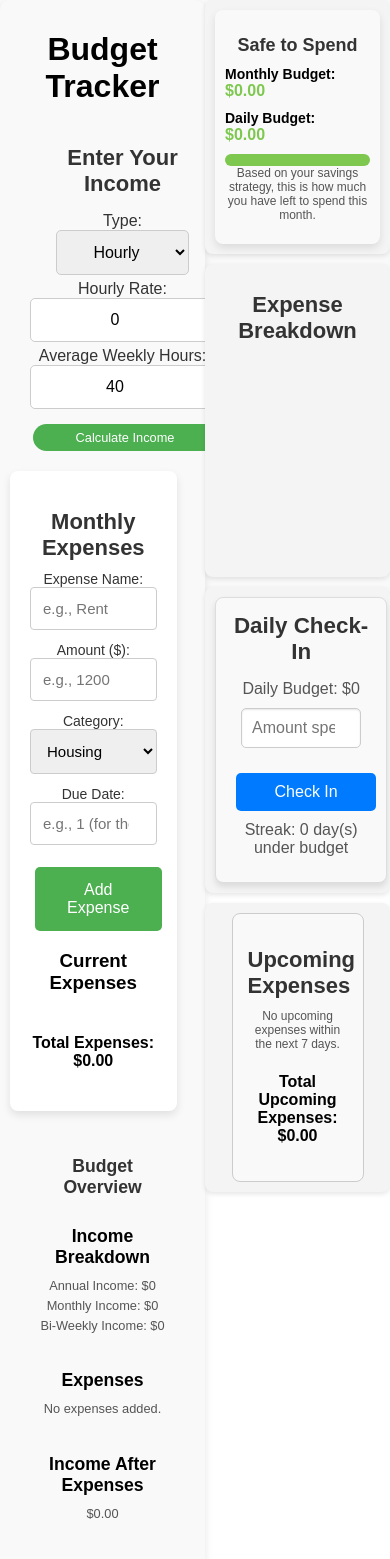
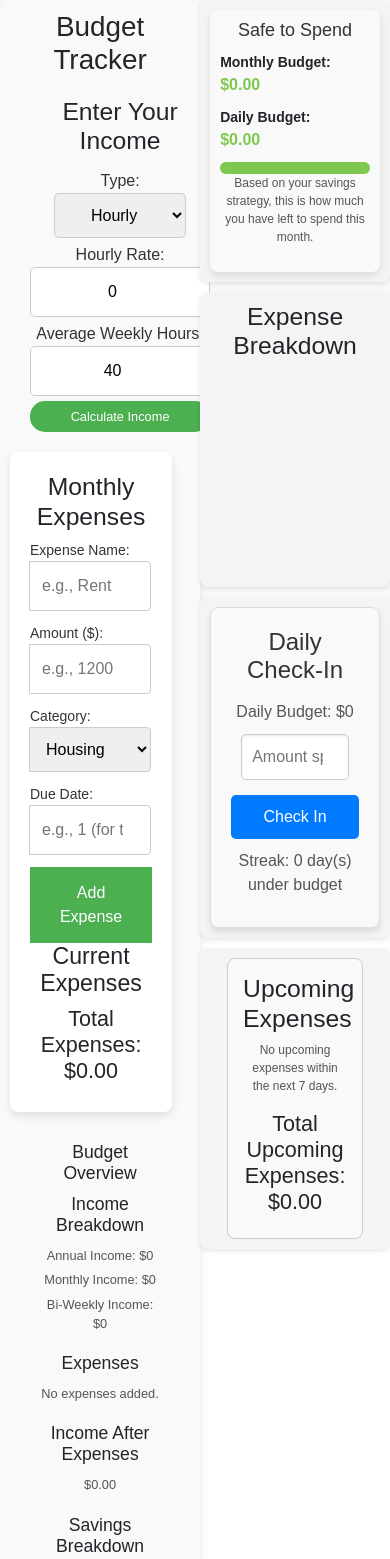
Before and after one commit to boynamedjack47/BudgetApp, a React (Create React App) app: page / in a window 390 px wide. Shown: the top 1559 px of the page. Built offline with nearby package versions, Linux system fonts and the light colour scheme.

Commit message:
More Css changes. Fixing overall display.

```diff
--- a/package.json
+++ b/package.json
@@ -10,7 +10,9 @@
     "@testing-library/jest-dom": "^5.17.0",
     "@testing-library/react": "^13.4.0",
     "@testing-library/user-event": "^13.5.0",
+    "bootstrap": "^5.3.3",
     "chart.js": "^4.4.7",
+    "classnames": "^2.5.1",
     "react": "^18.3.1",
     "react-chartjs-2": "^5.2.0",
     "react-dom": "^18.3.1",
--- a/src/App.css
+++ b/src/App.css
@@ -79,6 +79,10 @@
   margin-bottom: 20px;
 }
 
+.expenses-section {
+  display: none;
+}
+
 .income-section p,
 .expenses-section p,
 .remaining-income-section p {
@@ -156,8 +160,8 @@ ul li {
 .income-input-form {
   margin: 20px;
   display: flex;
-  flex-direction: column;
-  gap: 10px;
+  flex-direction: ;
+  gap: 15px;
   align-items: center;
 }
 
@@ -239,10 +243,6 @@ ul li {
     font-size: 0.9rem;
     padding: 8px 15px;
   }
-
-  .safe-to-spend-container {
-    max-width: 100%;
-  }
 }
 
 @media (max-width: 480px) {
--- a/src/components/DailyCheckIn.css
+++ b/src/components/DailyCheckIn.css
@@ -6,7 +6,6 @@
   padding: 20px;
   max-width: 400px;
   box-shadow: 0 4px 6px rgba(0, 0, 0, 0.1);
-  margin: 0 auto; /* Center the container */
 }
 
 .daily-check-in h3 {
@@ -69,103 +68,3 @@
   text-align: center;
   font-size: 1rem;
 }
-
-/* Mobile-First Responsive Design */
-
-/* For small screens (up to 480px) */
-@media (max-width: 480px) {
-  .daily-check-in {
-    padding: 15px; /* Reduce padding */
-    width: 90%; /* Ensure full width on smaller screens */
-    margin: 0 auto; /* Center the container */
-  }
-
-  .daily-check-in h3 {
-    font-size: 1.25rem; /* Slightly smaller font */
-  }
-
-  .daily-check-in p {
-    font-size: 0.9rem; /* Adjust font size */
-  }
-
-  .daily-check-in input {
-    font-size: 0.9rem; /* Slightly smaller font */
-    padding: 8px; /* Adjust padding */
-  }
-
-  .daily-check-in button {
-    font-size: 0.9rem; /* Slightly smaller font */
-    padding: 8px 12px; /* Adjust padding */
-  }
-
-  .daily-check-in .streak {
-    font-size: 1rem; /* Adjust font size */
-    padding: 8px;
-  }
-
-  .daily-check-in .message {
-    font-size: 0.9rem; /* Adjust font size */
-    padding: 8px;
-  }
-}
-
-/* For medium screens (480px to 768px) */
-@media (max-width: 768px) {
-  .daily-check-in {
-    width: 85%; /* More space for medium screens */
-  }
-
-  .daily-check-in h3 {
-    font-size: 1.4rem; /* Adjust font size */
-  }
-
-  .daily-check-in p {
-    font-size: 1rem; /* Keep the font size at a comfortable level */
-  }
-
-  .daily-check-in input {
-    font-size: 1rem; /* Maintain font size */
-    padding: 10px; /* Maintain padding */
-  }
-
-  .daily-check-in button {
-    font-size: 1rem; /* Maintain font size */
-    padding: 10px 15px; /* Keep padding consistent */
-  }
-
-  .daily-check-in .streak {
-    font-size: 1.1rem; /* Adjust font size for medium screens */
-  }
-
-  .daily-check-in .message {
-    font-size: 1rem; /* Adjust font size */
-  }
-}
-
-/* For large screens (larger than 768px) */
-@media (min-width: 768px) {
-  .daily-check-in {
-    width: 400px; /* Restore max-width */
-    padding: 20px;
-  }
-
-  .daily-check-in h3 {
-    font-size: 1.5rem; /* Restore original font size */
-  }
-
-  .daily-check-in input {
-    font-size: 1rem; /* Keep font size for larger screens */
-  }
-
-  .daily-check-in button {
-    font-size: 1rem; /* Maintain font size */
-  }
-
-  .daily-check-in .streak {
-    font-size: 1.2rem; /* Maintain larger font size */
-  }
-
-  .daily-check-in .message {
-    font-size: 1rem; /* Keep font size consistent */
-  }
-}
--- a/src/components/DueDate.css
+++ b/src/components/DueDate.css
@@ -78,7 +78,7 @@
   /* For larger screens (768px and up) */
   @media (min-width: 768px) {
     .due-date-component {
-      width: 60%; /* Set a fixed width for larger screens */
+      width: 100%; /* Set a fixed width for larger screens */
       padding: 20px; /* Ensure enough padding for large screens */
     }
 
--- a/src/components/FixedExpensesInput.css
+++ b/src/components/FixedExpensesInput.css
@@ -207,7 +207,7 @@ button:hover {
 /* Larger screens (768px and up) */
 @media (min-width: 768px) {
   .fixed-expenses-input {
-    width: 60%; /* Center the component on larger screens */
+    width: 95%; /* Center the component on larger screens */
     padding: 25px;
   }
 
@@ -230,7 +230,7 @@ button:hover {
   }
 
   .expense-list {
-    gap: 15px;
+    gap: 0px;
   }
 
   .expense-item {
--- a/src/components/IncomeInput.jsx
+++ b/src/components/IncomeInput.jsx
@@ -1,6 +1,6 @@
 import React, { useState } from "react";
 import PropTypes from "prop-types";
-//import './IncomeInput.css';
+import './IncomeInput.css';
 
 const IncomeInput = ({ setIncome }) => {
   const [type, setType] = useState("hourly");
--- a/src/components/NavBar.css
+++ b/src/components/NavBar.css
@@ -76,105 +76,3 @@
   .auth-section button:hover {
     background-color: #c0392b;
   }
-
-  /* Media Queries for Responsiveness */
-
-  /* Mobile screens (up to 480px) */
-  @media (max-width: 480px) {
-    .navbar {
-      width: 100%; /* Full width for mobile */
-      height: auto; /* Auto height for mobile */
-      position: relative; /* Position the navbar relative to content */
-      padding-top: 10px;
-    }
-
-    .navbar .logo {
-      font-size: 20px; /* Adjust logo size */
-      margin-bottom: 20px; /* Reduce margin */
-    }
-
-    .nav-links {
-      margin-top: 20px;
-      padding: 0 10px;
-    }
-
-    .nav-links li {
-      margin: 15px 0;
-    }
-
-    .nav-links li a {
-      font-size: 16px; /* Adjust link font size for mobile */
-    }
-
-    .auth-section {
-      margin-top: 20px;
-      gap: 5px;
-    }
-
-    .sign-in input {
-      width: 100%; /* Full width for small screens */
-      margin-bottom: 10px; /* Add spacing */
-    }
-
-    .sign-in button {
-      width: 100%; /* Button takes full width */
-      padding: 10px;
-    }
-
-    .auth-section button {
-      width: 100%; /* Button takes full width */
-      padding: 10px;
-    }
-  }
-
-  /* Tablet screens (up to 768px) */
-  @media (max-width: 768px) {
-    .navbar {
-      width: 250px; /* Slightly wider navbar for tablet */
-    }
-
-    .navbar .logo {
-      font-size: 22px;
-      margin-bottom: 30px;
-    }
-
-    .nav-links li a {
-      font-size: 17px; /* Slightly smaller font size for tablet */
-    }
-
-    .sign-in input {
-      width: 200px; /* Adjust input width */
-    }
-
-    .sign-in button {
-      width: 200px; /* Button width adjusts to input */
-    }
-  }
-
-  /* Large screens (desktop) */
-  @media (min-width: 769px) {
-    .navbar {
-      width: 250px; /* Maintain wider navbar */
-    }
-
-    .navbar .logo {
-      font-size: 24px;
-      margin-bottom: 40px;
-    }
-
-    .nav-links li a {
-      font-size: 18px;
-    }
-
-    .sign-in input {
-      width: 200px; /* Set width for larger screens */
-    }
-
-    .sign-in button {
-      width: 200px; /* Set button width */
-    }
-
-    .auth-section button {
-      width: 200px;
-    }
-  }
--- a/src/components/SavingsGoalInput.jsx
+++ b/src/components/SavingsGoalInput.jsx
@@ -1,5 +1,6 @@
 import React, { useState, useEffect } from "react";
 import PropTypes from "prop-types";
+import './SavingsGoal.css';
 
 const SavingsGoalInput = ({ savingsStrategy, remainingIncome, monthlySavings }) => {
   const [isEditing, setIsEditing] = useState(false);
```
Also changed, not shown: src/App.js (+6 -4 lines), 7 other files (tests, documents, lock files or other folders).
